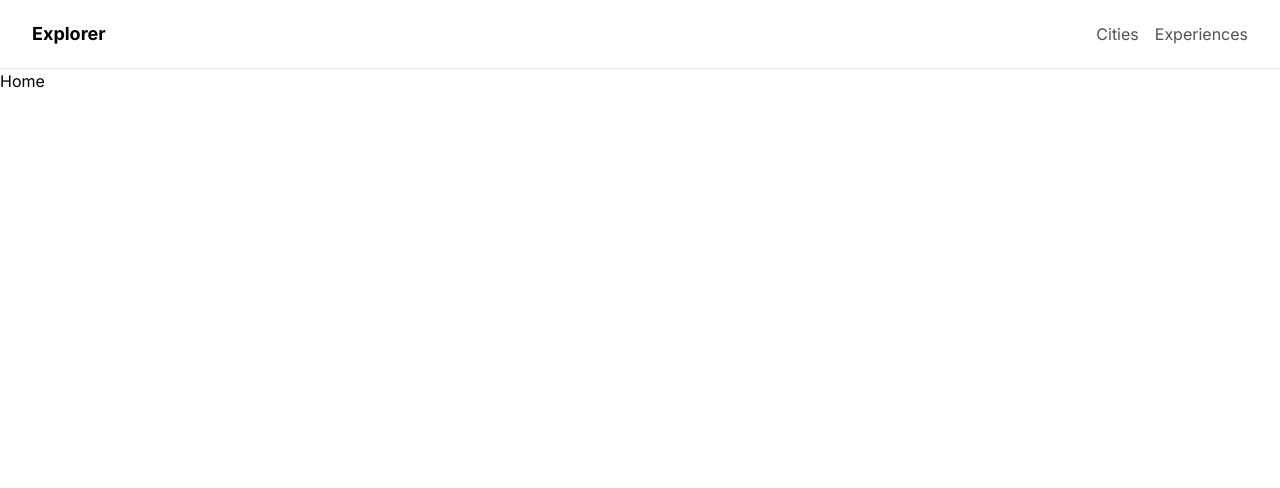
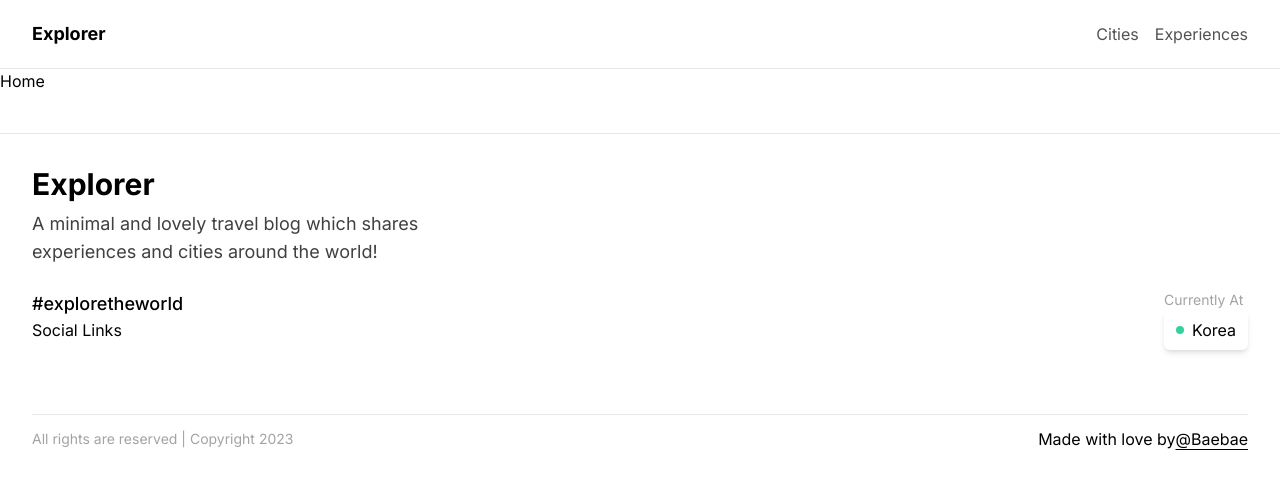
Before and after one commit to Seongbae94/nextjs-blog, a Next.js app in the folder nextjs-blog/: page / in a window 1280 px wide. Shown: the top 488 px of the page. Built offline with nearby package versions, Linux system fonts and the light colour scheme.

Commit message:
feat: created footer component
created footer component with some styling

```diff
--- a/nextjs-blog/app/layout.tsx
+++ b/nextjs-blog/app/layout.tsx
@@ -2,6 +2,7 @@ import Navigation from "@/components/navigation/Navigation";
 import "./globals.css";
 import type { Metadata } from "next";
 import { Inter } from "next/font/google";
+import Footer from "@/components/navigation/footer";
 
 const inter = Inter({ subsets: ["latin"] });
 
@@ -20,6 +21,7 @@ export default function RootLayout({
       <body className={inter.className}>
         <Navigation />
         {children}
+        <Footer />
       </body>
     </html>
   );
--- a/nextjs-blog/app/page.tsx
+++ b/nextjs-blog/app/page.tsx
@@ -1,6 +1,6 @@
 export default function Home() {
   return (
-    <main className="h-[3000px]">
+    <main className="h-auto">
       <h1>Home</h1>
     </main>
   );
--- /dev/null
+++ b/nextjs-blog/components/navigation/footer.tsx
@@ -0,0 +1,50 @@
+import React from "react";
+import PaddingContainer from "../layout/padding-container";
+import siteConfig from "@/config/site";
+import Link from "next/link";
+
+const Footer = () => {
+  return (
+    <div className="py-8 border-t mt-10">
+      <PaddingContainer>
+        <div>
+          <h2 className="text-3xl font-bold">{siteConfig.siteName}</h2>
+          <p className="max-w-md mt-2 text-neutral-700 text-lg">
+            {siteConfig.description}
+          </p>
+        </div>
+        {/* social */}
+        <div className="mt-6 flex flex-wrap justify-between gap-4">
+          <div>
+            <div className="text-lg font-medium">#exploretheworld</div>
+            <div>Social Links</div>
+          </div>
+          <div>
+            <div className="text-sm text-neutral-400">Currently At</div>
+            <div className="bg-white shadow-md rounded-md py-2 px-3 flex items-center gap-2">
+              <div className="bg-emerald-400 rounded-full w-2 h-2" />
+              {siteConfig.currnetlyAt}
+            </div>
+          </div>
+        </div>
+        {/* bottom */}
+        <div className="border-t py-3 flex flex-wrap justify-between items-center gap-4 mt-16">
+          <div className="text-sm text-neutral-400">
+            All rights are reserved | Copyright {new Date().getFullYear()}
+          </div>
+          <div>
+            Made with love by
+            <Link
+              className="underline underline-offset-4"
+              href="https://github.com/Seongbae94/nextjs-blog"
+            >
+              @Baebae
+            </Link>
+          </div>
+        </div>
+      </PaddingContainer>
+    </div>
+  );
+};
+
+export default Footer;
--- /dev/null
+++ b/nextjs-blog/config/site.ts
@@ -0,0 +1,28 @@
+export interface SiteConfig {
+  siteName: string;
+  description: string;
+  currnetlyAt: string;
+  socialLinks: {
+    twitter: string;
+    youtube: string;
+    github: string;
+    linkedIn: string;
+    instagram: string;
+  };
+}
+
+const siteConfig: SiteConfig = {
+  siteName: "Explorer",
+  description:
+    "A minimal and lovely travel blog which shares experiences and cities around the world!",
+  currnetlyAt: "Korea",
+  socialLinks: {
+    twitter: "",
+    youtube: "",
+    github: "",
+    linkedIn: "",
+    instagram: "",
+  },
+};
+
+export default siteConfig;
```
